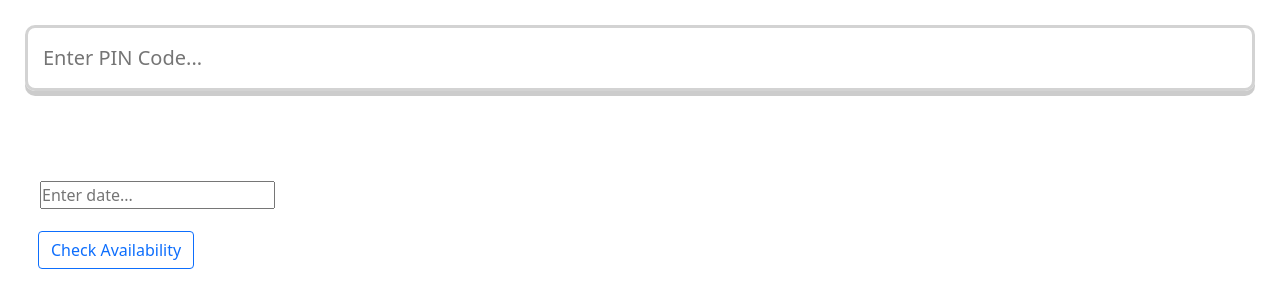
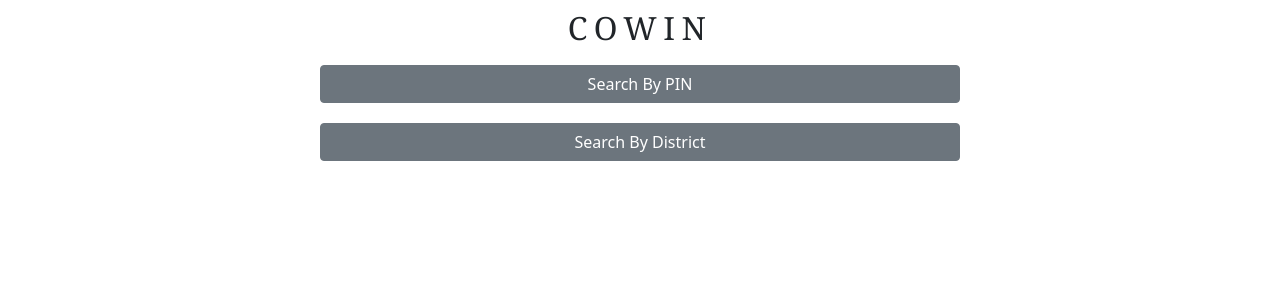
Before and after one commit to SkyrimCode/CoWin, a React (Create React App) app: page / in a window 1280 px wide. Shown: the top 308 px of the page. Built offline with nearby package versions, Linux system fonts and the light colour scheme.

Commit message:
1.Renamed SearchByPIN to FetchCenters 2.Added SearchByPIN component which renders on button click 3.Added buttons for SearchByPIN and SearchByDistrict 4.Added Home Page which displays Logo and options

```diff
--- a/src/App.css
+++ b/src/App.css
@@ -36,6 +36,3 @@
     transform: rotate(360deg);
   }
 }
-.btn{
-  margin-top: 100px;
-}
--- a/src/App.js
+++ b/src/App.js
@@ -1,52 +1,24 @@
 import React, { useState } from 'react';
+import SearchByPIN from './SearchByPIN';
+import Logo from './Logo';
 import { Button } from 'reactstrap';
-import 'bootstrap/dist/css/bootstrap.css';
-import DatePicker from 'react-datepicker';
-import 'react-datepicker/dist/react-datepicker.css'
-import SearchByPIN from './SearchByPIN';
-const url = "https://cdn-api.co-vin.in/api/v2/appointment/sessions/public/findByPin"
-
+import SearchByDistrict from './SearchByDistrict';
 
 function App() {
-  const [query, setQuery] = useState('');
-  const [items, setItems] = useState(null);
-  const [selectedDate,setSelectedDate] = useState(null)
-
-  const search = evt => {
-    console.log(query)
-      if(query)
-      {
-        const date = selectedDate;
-        const today = `${date.getDate()}-${(date.getMonth()+1).toString().padStart(2,0)}-${date.getUTCFullYear()}`
-
-        fetch(url+`?pincode=${query}&date=${today}`)
-        .then(res => res.json())
-        .then(result => {
-          let res = result.sessions?result.sessions.filter(item => item.available_capacity>0):[];
-          setItems(res)
-        });
-      }
+  const [option,setOption] = useState('0');
+  const handleClick = (val)=> {
+      if(val!=='0')
+        setOption(val);
       else
-        setItems([])
+        setOption(0);
   }
-
-
   return (
-    <div className='app'>
-      <main>
-        <div className="search-box">
-          <input
-            type="text"
-            className="search-bar"
-            placeholder="Enter PIN Code..."
-            onChange={e => setQuery(e.target.value)}
-            value={query}
-          />
-        </div>
-        <div className="datepicker"><DatePicker placeholderText="Enter date..." selected={selectedDate} onChange={date => setSelectedDate(date)} dateFormat='dd/MM/yyyy' minDate={new Date()} isClearable showYearDropdown scrollableMonthYearDropdown/></div>
-        <div className='btn'><Button color="outline-primary" onClick={search}>Check Availability</Button>{' '}</div>
-        <SearchByPIN items={items}/>
-      </main>
+    <div>
+      <div className='logo'><Logo/></div>
+      {option==='0'?<Button  onClick={() => handleClick('1')}>Search By PIN</Button>:<></>}
+      {option==='0'?<Button  onClick={() => handleClick('2')}>Search By District</Button>:<></>}
+      {option==='1'?<SearchByPIN/>:<></>}
+      {option==='2'?<SearchByDistrict/>:<></>}
     </div>
   );
 }
--- /dev/null
+++ b/src/FetchCenters.js
@@ -0,0 +1,27 @@
+import React from 'react'
+import styled from 'styled-components'
+import Center from './Center';
+const Container = styled.div`
+  margin: 8px;
+  border: 1px solid lightgrey;
+  border-radius: 2px;
+  `;
+const CenterList = styled.div`
+  padding: 8px;
+  `;
+
+function FetchCenters(props) {
+    return (
+        <div>
+       { !props.items ? <></> : props.items.length ? (
+        <Container>
+            <CenterList>
+                {props.items.map(item => (<Center key={item.session_id} item={item}/>))}
+            </CenterList>
+        </Container>
+            ) : (<h3>Sorry! No slots available...</h3>)}
+        </div>
+    )
+}
+
+export default FetchCenters
--- /dev/null
+++ b/src/Logo.js
@@ -0,0 +1,9 @@
+import React from 'react'
+
+export default function Logo() {
+    return (
+        <div>
+            COWIN
+        </div>
+    )
+}
--- /dev/null
+++ b/src/SearchByDistrict.js
@@ -0,0 +1,9 @@
+import React from 'react'
+
+export default function SearchByDistrict() {
+    return (
+        <div>
+
+        </div>
+    )
+}
--- a/src/SearchByPIN.js
+++ b/src/SearchByPIN.js
@@ -1,27 +1,64 @@
-import React from 'react'
-import styled from 'styled-components'
-import Center from './Center';
-const Container = styled.div`
-  margin: 8px;
-  border: 1px solid lightgrey;
-  border-radius: 2px;
-  `;
-const CenterList = styled.div`
-  padding: 8px;
-  `;
+import React, { useState } from 'react';
+import { Button } from 'reactstrap';
+import 'bootstrap/dist/css/bootstrap.css';
+import DatePicker from 'react-datepicker';
+import 'react-datepicker/dist/react-datepicker.css'
+import FetchCenters from './FetchCenters';
 
-function SearchByPIN(props) {
+const url = "https://cdn-api.co-vin.in/api/v2/appointment/sessions/public/findByPin"
+
+export default function SearchByPIN() {
+    const [query, setQuery] = useState('');
+    const [items, setItems] = useState(null);
+    const [selectedDate,setSelectedDate] = useState(null)
+
+    const search = () => {
+        // console.log(query)
+        if(query)
+        {
+            const date = selectedDate;
+            const today = `${date.getDate()}-${(date.getMonth()+1).toString().padStart(2,0)}-${date.getUTCFullYear()}`
+
+            fetch(url+`?pincode=${query}&date=${today}`)
+            .then(res => res.json())
+            .then(result => {
+            let res = result.sessions?result.sessions.filter(item => item.available_capacity>0):[];
+            setItems(res)
+            });
+        }
+        else
+            setItems([])
+    }
+
     return (
         <div>
-       { !props.items ? <></> : props.items.length ? (
-        <Container>
-            <CenterList>
-                {props.items.map(item => (<Center key={item.session_id} item={item}/>))}
-            </CenterList>
-        </Container>
-            ) : (<h3>Sorry! No slots available...</h3>)}
+            <main>
+                <div className="search-box">
+                <div className='impText'>Pincode:{' '}</div>
+                <input
+                    type="text"
+                    className="search-bar"
+                    placeholder="Enter PIN Code..."
+                    onChange={e => setQuery(e.target.value)}
+                    value={query}
+                />
+                </div>
+
+                <div className='datepicker'>
+                <div className='impText'>Date:{' '}</div>
+                <DatePicker placeholderText="Enter date..."
+                selected={selectedDate}
+                onChange={date => setSelectedDate(date)}
+                dateFormat='dd/MM/yyyy'
+                minDate={new Date()}
+                isClearable
+                showYearDropdown
+                scrollableMonthYearDropdown/>
+                </div>
+
+                <div className='btn'><Button color="outline-primary" onClick={search}>Check Availability</Button>{' '}</div>
+                <FetchCenters items={items}/>
+            </main>
         </div>
     )
 }
-
-export default SearchByPIN
--- a/src/index.css
+++ b/src/index.css
@@ -1,26 +1,13 @@
-@import-normalize;
-
-* {
-  margin: 0;
-  padding: 0;
-  box-sizing: border-box;
-}
-
 body {
   font-family: 'montseratt', sans-serif;
 }
 
-
-
 main {
-  min-height: 100vh;
-
   padding: 25px;
 }
 
 .search-box {
-  width: 100%;
-  margin: 0 0 75px;
+  margin-bottom: 30px;
 }
 
 .search-box .search-bar {
@@ -35,26 +22,35 @@
 
   background-color: rgba(255, 255, 255, 0.5);
   border-radius: 10px 10px 10px 10px;
-
-
-  box-shadow: 0px 5px rgba(0, 0, 0, 0.2);
-
-  color: #313131;
-  font-size: 20px;
-
-  transition: 0.4s ease;
 }
 
 .search-box .search-bar:focus {
   background-color: rgba(255, 255, 255, 0.75);
 }
-.mLeft{
-  margin-left: 1.5rem;
+
+.datepicker{
+  width: 100%;
 }
-.datepicker{
-  display: block;
-  width: 100%;
-  padding: 15px;
 
+.btn{
+  width:50%;
+  margin-left:25%;
+  margin-right:25%;
+  margin-top: 20px;
+}
+
+.impText{
+  font-size: 100%;
+  font-weight: 500;
+}
+.logo{
+
+  font-family:  'Hoefler Text', Georgia, 'Times New Roman', serif;
+	font-weight: normal;
+  font-size: 2em;
+	letter-spacing: .2em;
+	line-height: 1.1em;
+	margin-top: 10px;
+	text-align: center;
 
 }
```
